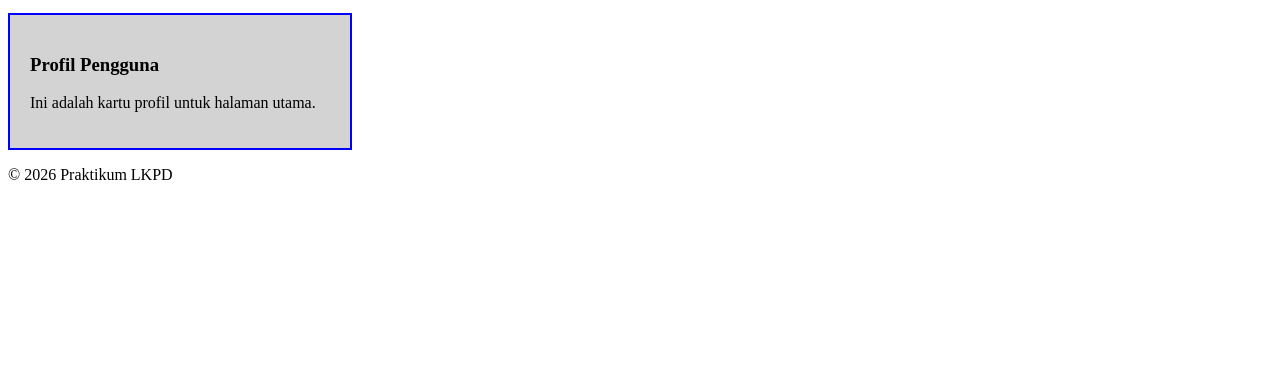
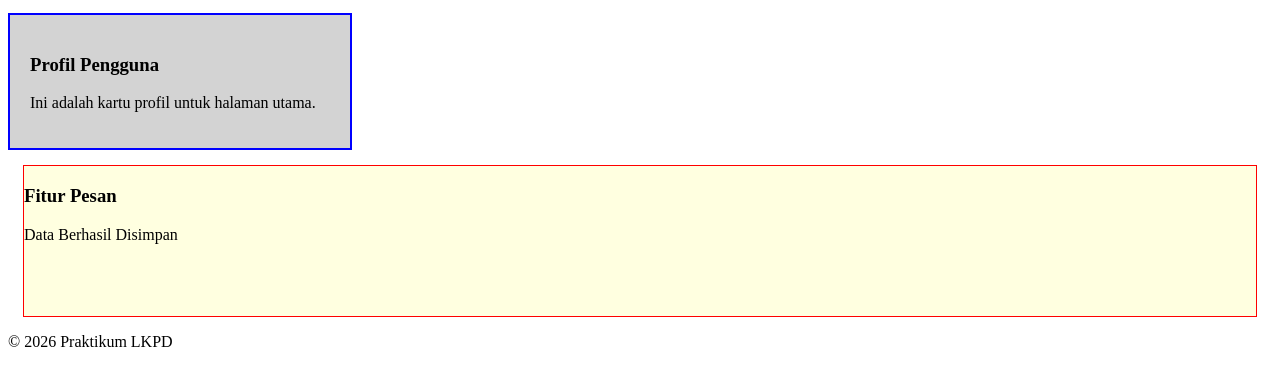
Before and after one commit to niyanapilla/LKPDsmPira, a plain HTML site: page index.html in a window 1280 px wide. Shown: the part 101-486 px from the top of the page. Drawn offline with Linux system fonts and the light colour scheme.

Commit message:
Menambahkan fitur pesan

```diff
--- a/index.html
+++ b/index.html
@@ -1,13 +1,12 @@
-<!DOCTYPE html>
+<!doctype html>
 <html lang="id">
   <head>
-    <meta charset="UTF-8">
-    <meta name="viewport" content="width=device-width, initial-scale=1.0">
+    <meta charset="UTF-8" />
+    <meta name="viewport" content="width=device-width, initial-scale=1.0" />
     <title>Halaman Utama</title>
-    <link rel="stylesheet" href="style.css">
+    <link rel="stylesheet" href="style.css" />
   </head>
   <body>
-
     <header>
       <h1 id="judulUtama">Halaman Awal</h1>
     </header>
@@ -17,10 +16,19 @@
     </nav>
 
     <main>
-        <div class="kartu-profil">
+      <section>
+        <article class="kartu-profil">
           <h3>Profil Pengguna</h3>
           <p>Ini adalah kartu profil untuk halaman utama.</p>
-        </div>
+        </article>
+      </section>
+
+      <section>
+        <article id="kotak-pesan">
+          <h3>Fitur Pesan</h3>
+          <p id="pesanStatus">Sedang menunggu...</p>
+        </article>
+      </section>
     </main>
 
     <footer>
@@ -28,8 +36,11 @@
     </footer>
 
     <script>
-        document.getElementById("judulUtama").textContent = "Selamat Datang Siswa";
+      document.getElementById("judulUtama").textContent =
+        "Selamat Datang Siswa";
+
+      document.getElementById("pesanStatus").textContent =
+        "Data Berhasil Disimpan";
     </script>
-
   </body>
 </html>
--- a/style.css
+++ b/style.css
@@ -4,3 +4,10 @@
   padding: 20px;
   border: 2px solid blue;
 }
+
+#kotak-pesan {
+    height: 150px;
+    background-color: lightyellow;
+    margin: 15px;
+    border: 1px solid red;
+}
```
Lines whose indentation alone changed are shown as unchanged.
